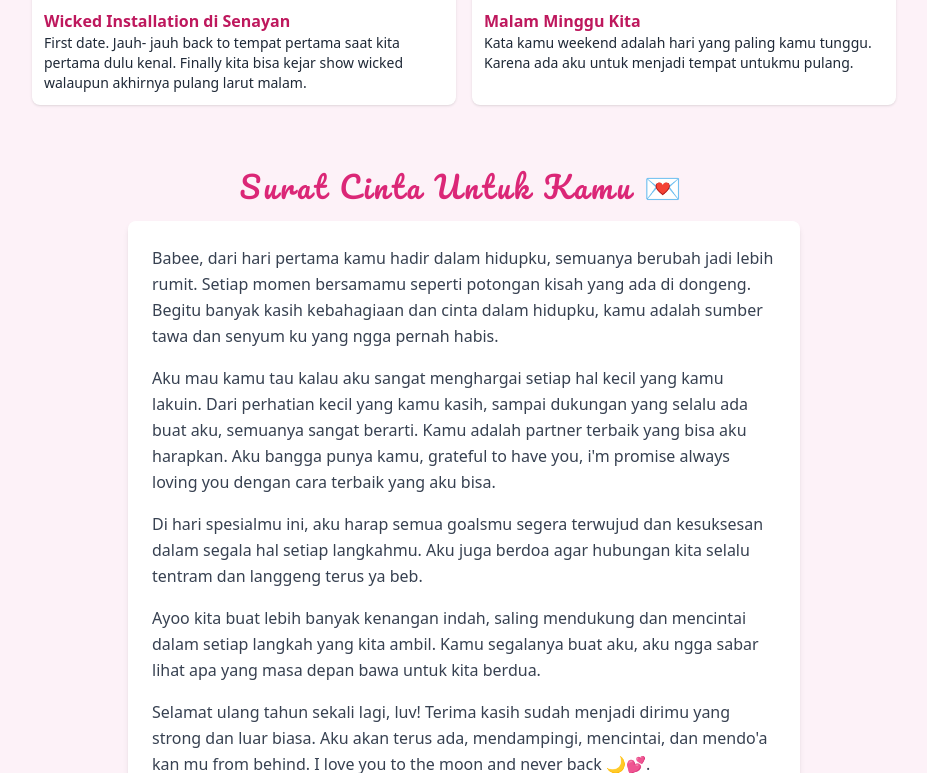
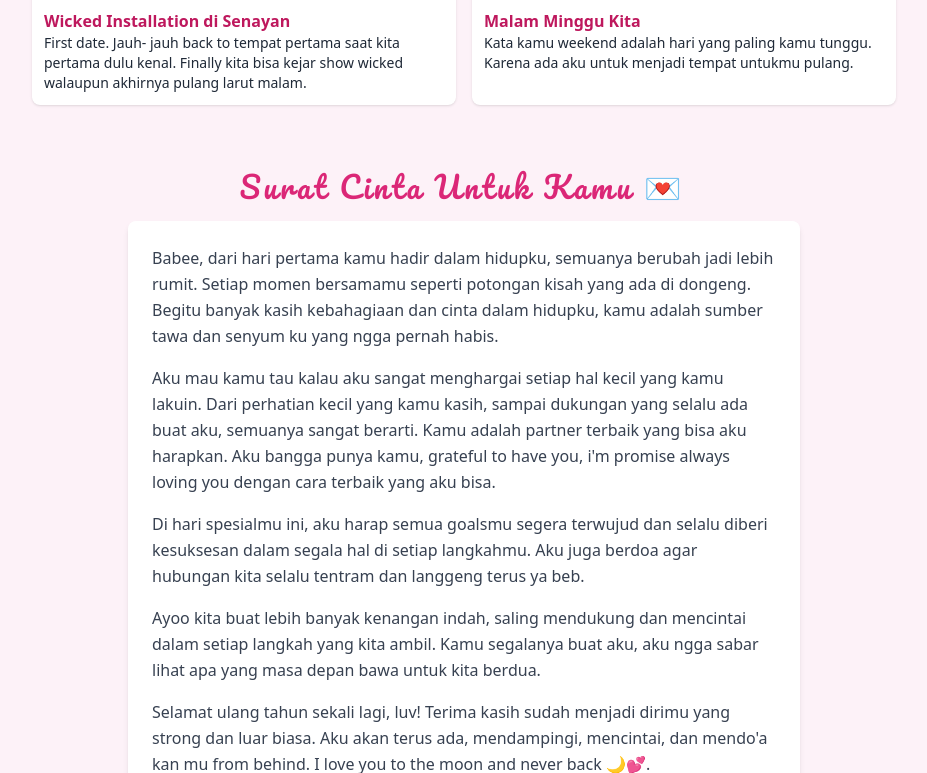
Before and after one commit to hadijah11/untuk-kmu, a plain HTML site: page index.html in a window 1280 px wide. Shown: the part 2027-2800 px from the top of the page, without its empty margins (176-1103 px from the left). Drawn offline with nearby package versions, Linux system fonts and the light colour scheme.

Commit message:
Update index.html

```diff
--- a/index.html
+++ b/index.html
@@ -153,7 +153,7 @@
         </p>
       <p class="mb-4">Aku mau kamu tau kalau aku sangat menghargai setiap hal kecil yang kamu lakuin. Dari perhatian kecil yang kamu kasih, sampai dukungan yang selalu ada buat aku, semuanya sangat berarti. Kamu adalah partner terbaik yang bisa aku harapkan. Aku bangga punya kamu, grateful to have you, i'm promise always loving you dengan cara terbaik yang aku bisa.
         </p>
-      <p class="mb-4">Di hari spesialmu ini, aku harap semua goalsmu segera terwujud dan kesuksesan dalam segala hal setiap langkahmu. Aku juga berdoa agar hubungan kita selalu tentram dan langgeng terus ya beb.
+      <p class="mb-4">Di hari spesialmu ini, aku harap semua goalsmu segera terwujud dan selalu diberi kesuksesan dalam segala hal di setiap langkahmu. Aku juga berdoa agar hubungan kita selalu tentram dan langgeng terus ya beb.
         </p>
       <p class="mb-4"> Ayoo kita buat lebih banyak kenangan indah, saling mendukung dan mencintai dalam setiap langkah yang kita ambil. Kamu segalanya buat aku, aku ngga sabar lihat apa yang masa depan bawa untuk kita berdua.
         </p>
```
